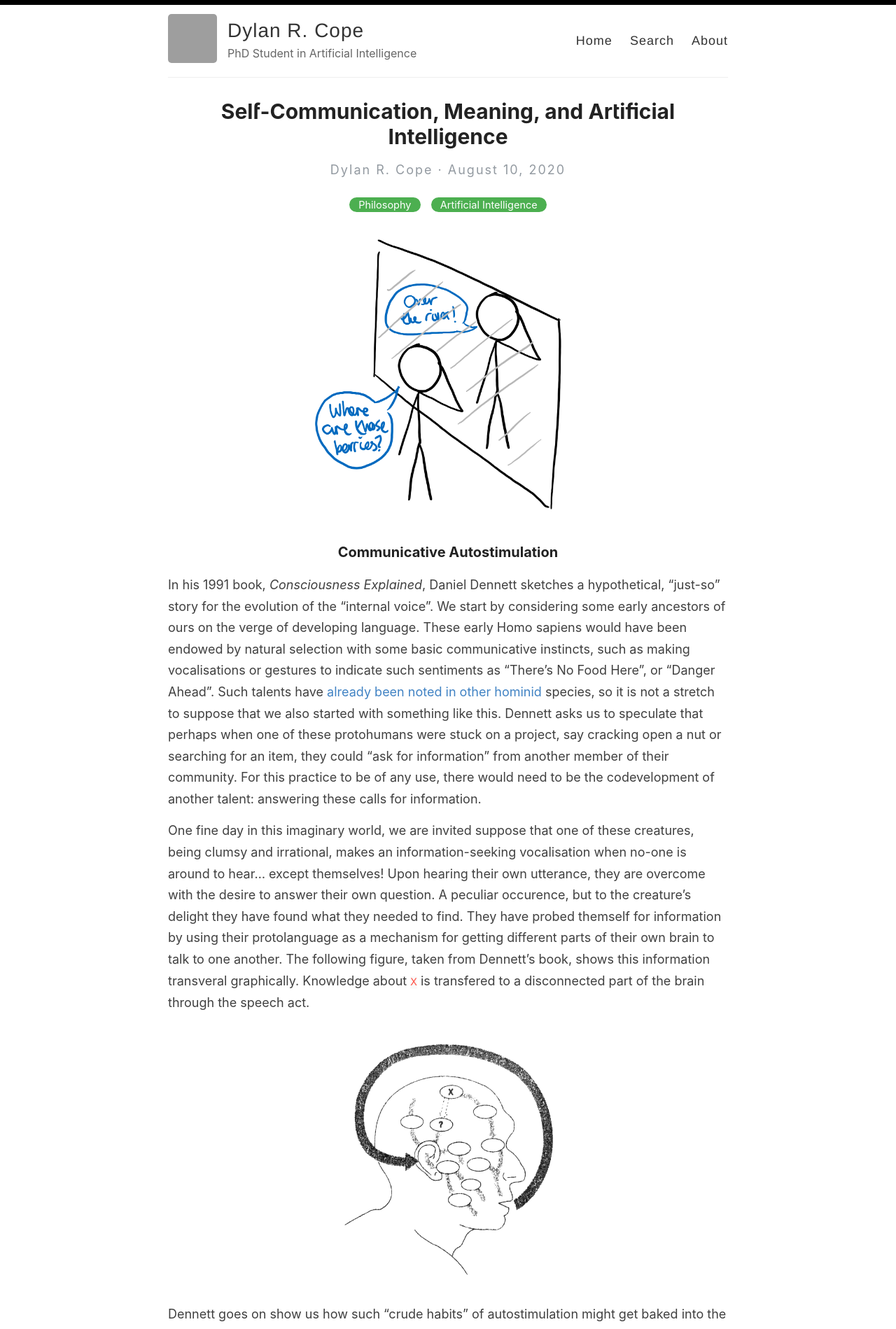
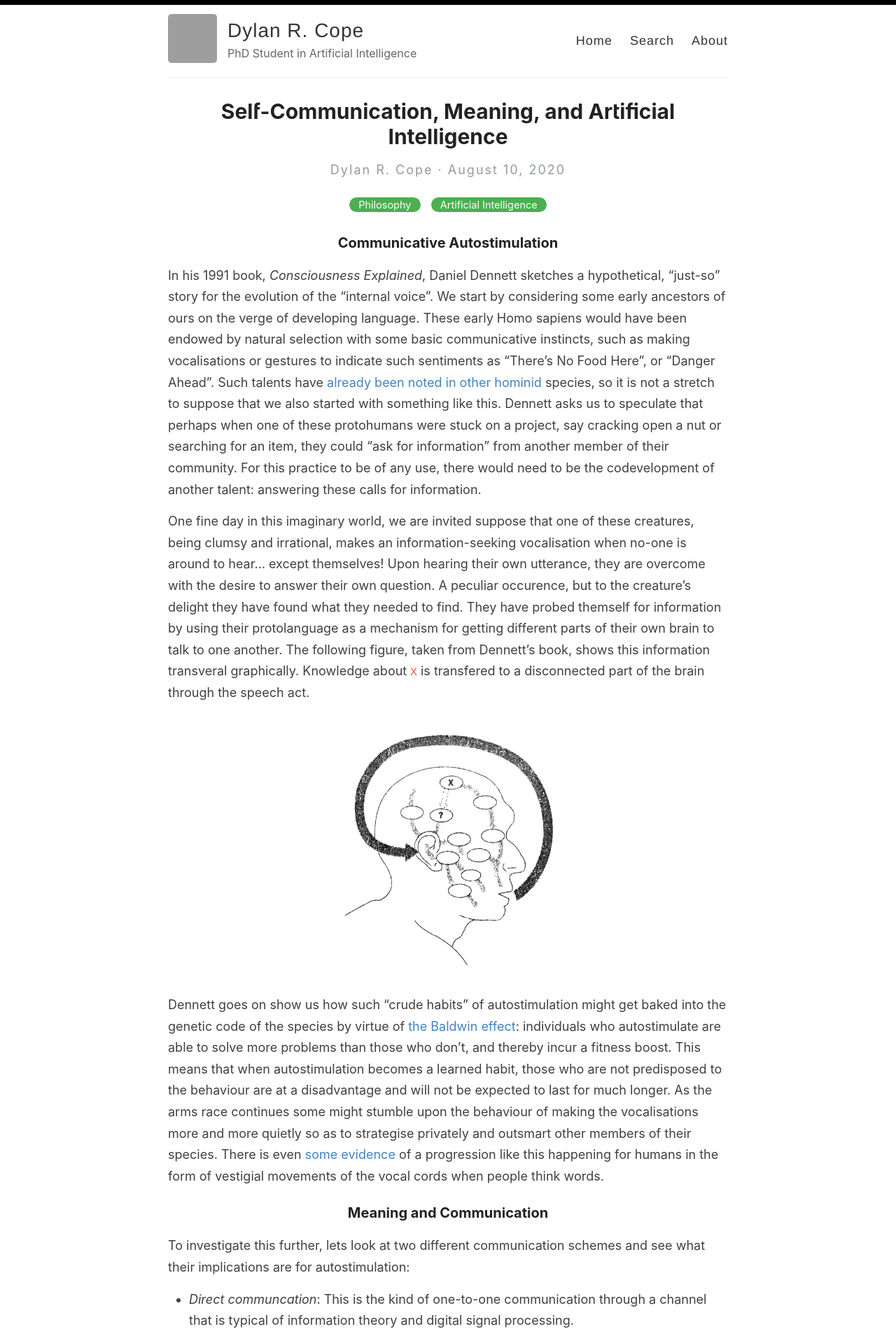
Before and after one commit to DylanCope/dylancope.github.io, a Jekyll site: the page built from _posts/2020-8-10-learning-to-communicate-to-oneself.md, in a window 1280 px wide. Shown: the top 1899 px of the page at 70% size. Built offline with Jekyll 4.4.1, drawn with Linux system fonts in a browser that asks for light colours; grey boxes are pictures that could not be loaded.

Commit message:
Update 2020-8-10-learning-to-communicate-to-oneself.md

```diff
--- a/_posts/2020-8-10-learning-to-communicate-to-oneself.md
+++ b/_posts/2020-8-10-learning-to-communicate-to-oneself.md
@@ -5,10 +5,6 @@ categories: [Philosophy, Artificial Intelligence]
 excerpt: In his 1991 book, *Consciousness Explained*, Daniel Dennett sketches a hypothetical, "just-so" story for the evolution of the "internal voice" involving the progressive developement of cognitive capabilities via "communicative autostimulation". In this post we explore these ideas and see if there is anything that we can learn for enhacing autocurricula in multiagent artificial intelligence.
 image: https://github.com/DylanCope/dylancope.github.io/blob/master/assets/learning-to-communicate-to-oneself/self-information-seeking.png?raw=true
 ---
-
-<p align="center">
-<img src="https://github.com/DylanCope/dylancope.github.io/blob/master/assets/learning-to-communicate-to-oneself/self-information-seeking.png?raw=true" width="400px" display="block" margin-left="auto" margin-right="auto" class="center"/>
-</p>
 
 ### Communicative Autostimulation
 
```
